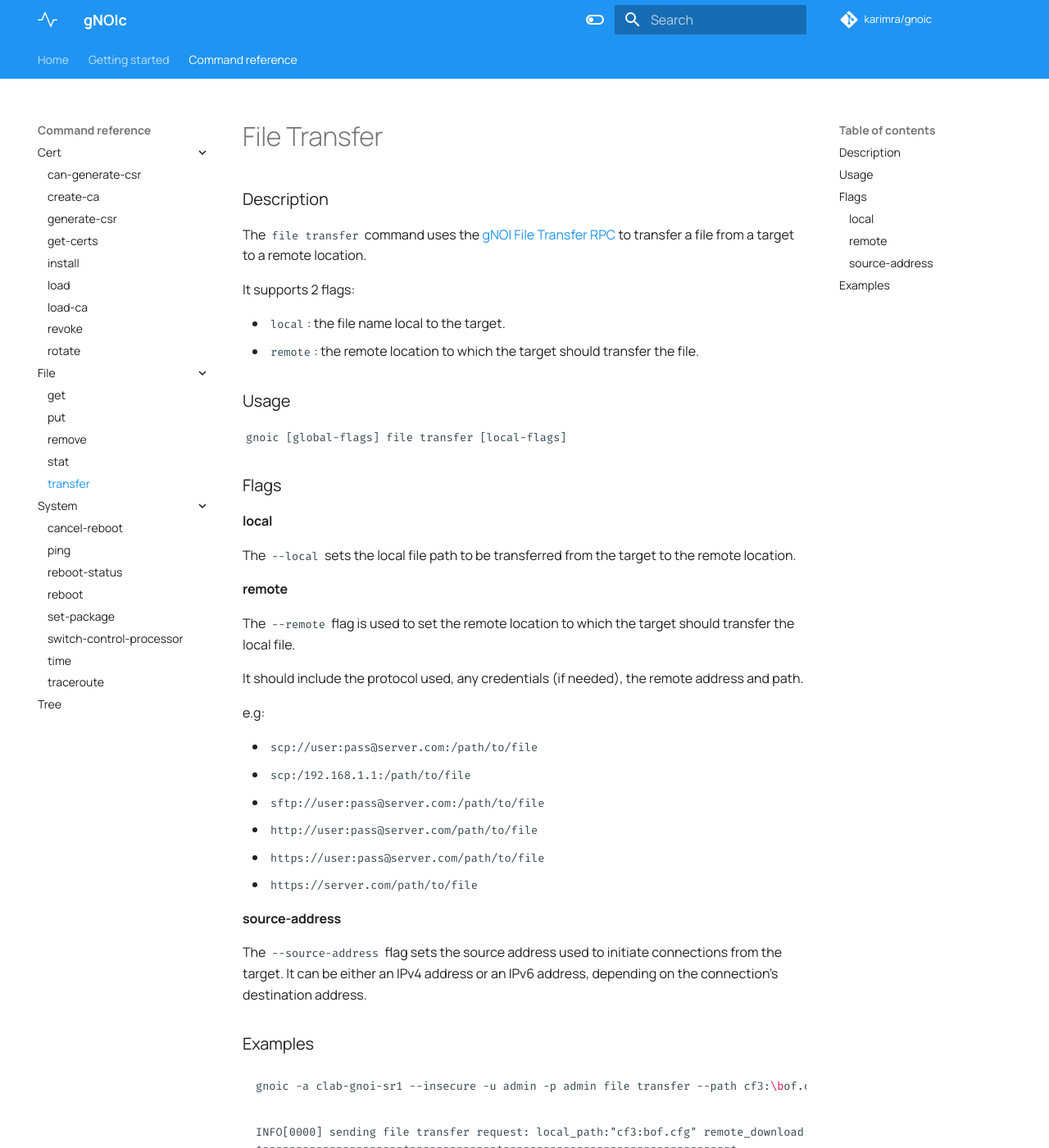
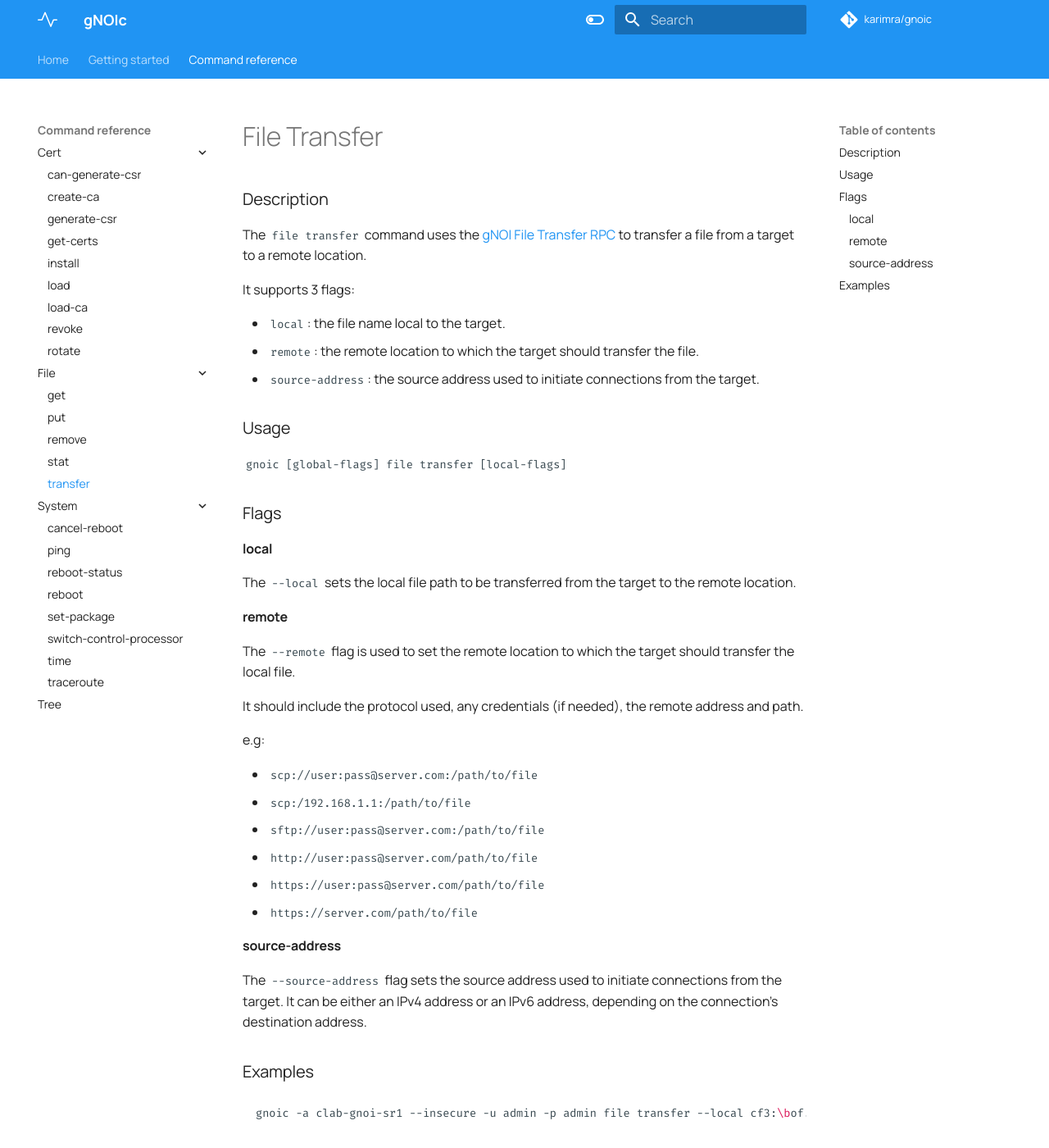
Before and after one commit to karimra/gnoic, an MkDocs documentation site: the page built from docs/command_reference/file/transfer.md, in a window 1280 px wide and 1400 px high. Shown: the whole window at 82% size. Built offline with MkDocs 1.6.1 and Material for MkDocs 9.7.7, drawn with Linux system fonts in a browser that asks for light colours; comment, search, counter and statistics services are not loaded.

Commit message:
update docs

````diff
--- a/docs/command_reference/file/transfer.md
+++ b/docs/command_reference/file/transfer.md
@@ -4,10 +4,11 @@
 
 The `file transfer` command uses the [gNOI File Transfer RPC](https://github.com/openconfig/gnoi/blob/master/file/file.proto#L41) to transfer a file from a target to a remote location.
 
-It supports 2 flags:
+It supports 3 flags:
 
 - `local`: the file name local to the target.
 - `remote`: the remote location to which the target should transfer the file.
+- `source-address`: the source address used to initiate connections from the target.
 
 ### Usage
 
@@ -42,10 +43,10 @@ It can be either an IPv4 address or an IPv6 address, depending on the connection
 ### Examples
 
 ```bash
-gnoic -a clab-gnoi-sr1 --insecure -u admin -p admin file transfer --path cf3:\bof.cfg --remote http://admin:admin@172.100.100.1:8000/bof.cfg
+gnoic -a clab-gnoi-sr1 --insecure -u admin -p admin file transfer --local cf3:\bof.cfg --remote http://admin:admin@172.100.100.1:8000/bof.cfg
 ```
 
-```
+```text
 INFO[0000] sending file transfer request: local_path:"cf3:bof.cfg" remote_download:{path:"172.100.100.1:8000/bof.cfg" protocol:HTTP} to target "clab-gnoi-sr1:57400"
 +---------------------+-------------+----------------------------------+
 |     Target Name     | Hash Method |               Hash               |
````
